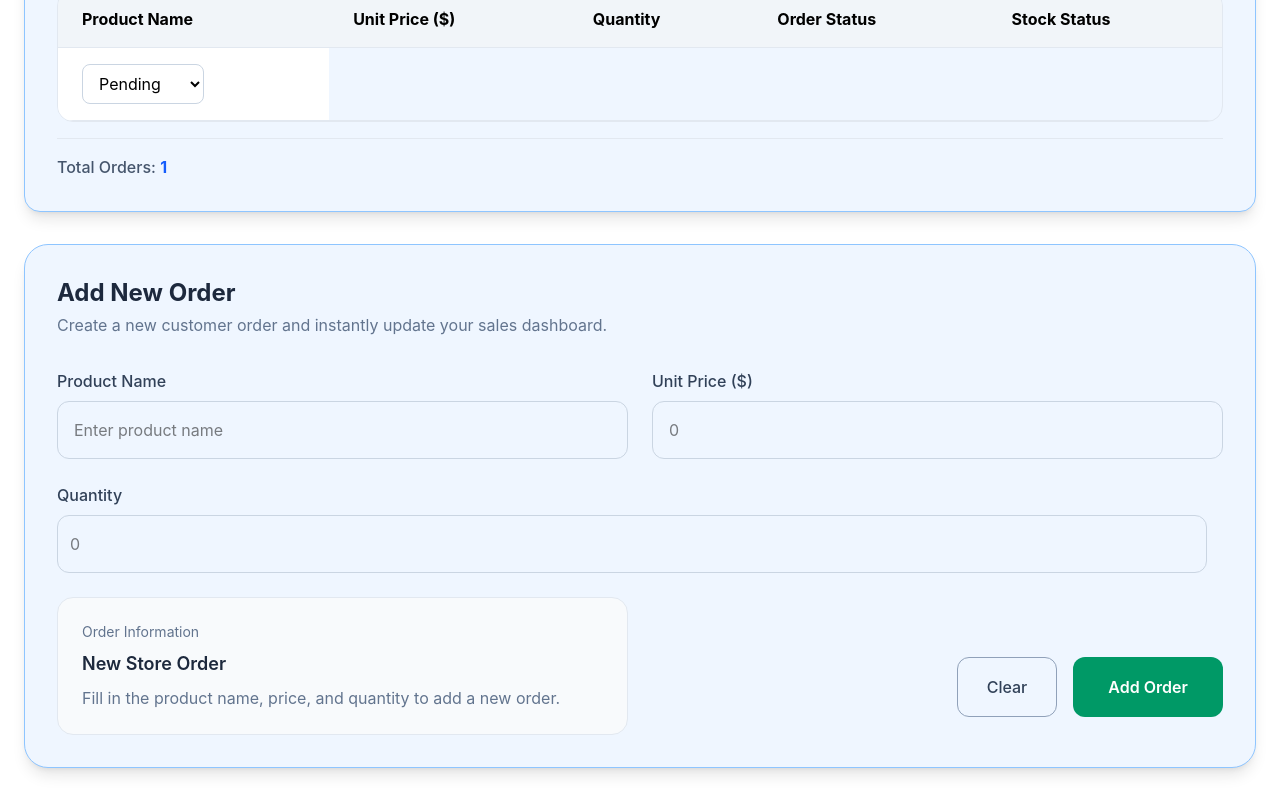
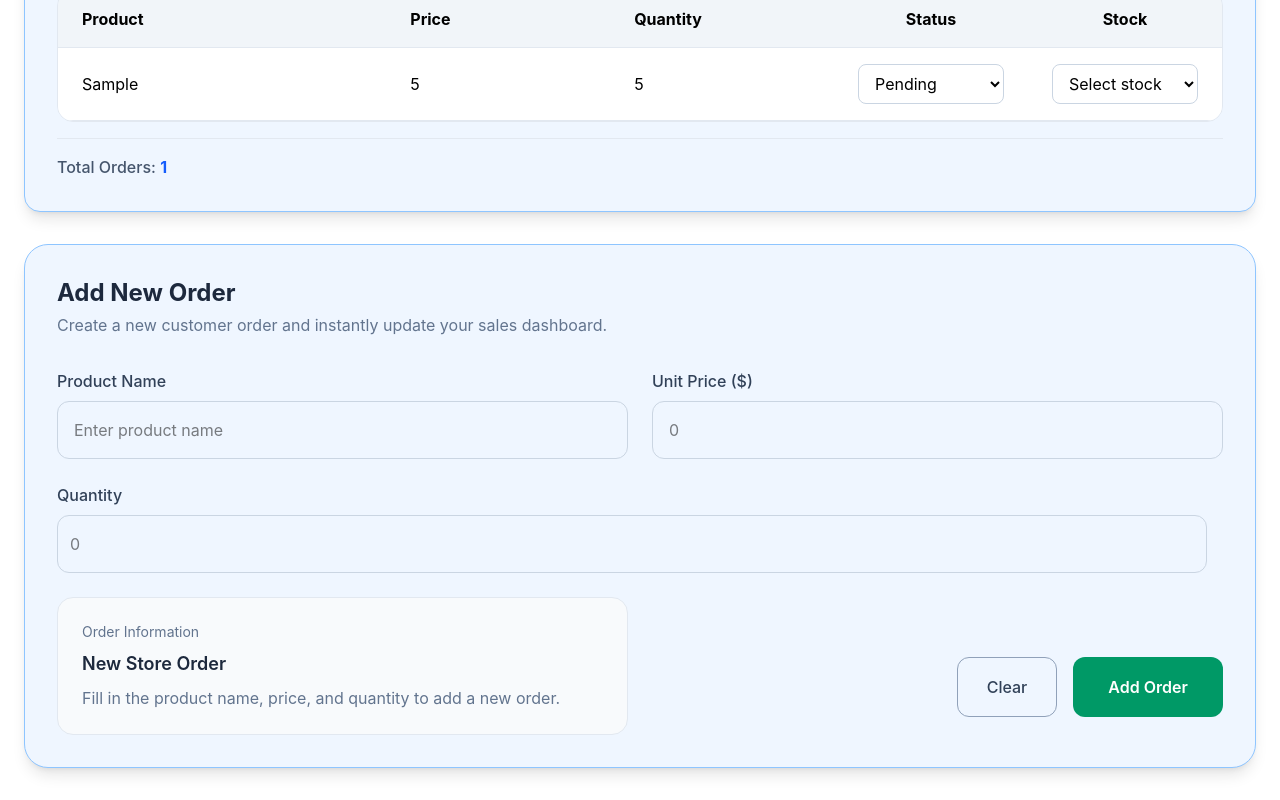
Before and after one commit to mahamatdev/Store-Sales, a React (Vite) app: page / in a window 1280 px wide. Both pictures are taken after typing "Sample", "5", "5" into the empty fields and a click on the button "Add Order". Shown: the part 784-1584 px from the top of the page. Built offline with nearby package versions, Linux system fonts and the light colour scheme.

Commit message:
corrections

```diff
--- a/src/components/dashboard/OrderControls.tsx
+++ b/src/components/dashboard/OrderControls.tsx
@@ -72,14 +72,14 @@ function OrderControls({h1, p1, label1, h2, p2, th1, th2, th3, th4, th5, td1, p3
 
      <div className="overflow-x-auto rounded-2xl border border-slate-200">
 
-      <table id="orders-table" className="orders-table w-full">
+      <table id="orders-table" className="orders-table w-full table-fixed border-collapse">
        <thead>
   <tr className="bg-slate-100 border-b border-slate-200">
-              <th id="product-header" className="text-left px-6 py-4">{th1}</th>
-              <th id="price-header" className="text-left px-6 py-4">{th2}</th>
-              <th id="quantity-header" className="text-left px-6 py-4">{th3}</th>
-              <th id="status-header" className="text-left px-6 py-4">{th4}</th>
-              <th id="stock-header" className="text-left px-6 py-4">{th5}</th>
+    <th className="w-[22%] text-left px-6 py-4">Product</th>
+    <th className="w-[15%] text-left px-6 py-4">Price</th>
+    <th className="w-[15%] text-left px-6 py-4">Quantity</th>
+    <th className="w-[13%] text-center px-6 py-4">Status</th>
+    <th className="w-[13%] text-center px-6 py-4">Stock</th>
   </tr>
 </thead>
 
@@ -93,8 +93,19 @@ function OrderControls({h1, p1, label1, h2, p2, th1, th2, th3, th4, th5, td1, p3
   ) : (
     orders.map((order) => (
       <tr key={order.id} className="border-b border-slate-200">
+        <td className="w-[22%] px-6 py-4 text-left">
+          {order.product}
+        </td>
 
-        <td className="px-6 py-4">
+        <td className="w-[15%] px-6 py-4 text-left">
+          {order.price}
+        </td>
+
+        <td className="w-[15%] px-6 py-4 text-left">
+          {order.quantity}
+        </td>
+
+        <td className="w-[24%] px-6 py-4 text-center">
           <select
             value={order.status ?? "Pending"}
             onChange={(event) =>
@@ -103,7 +114,7 @@ function OrderControls({h1, p1, label1, h2, p2, th1, th2, th3, th4, th5, td1, p3
                 event.target.value as OrderStatus
               )
             }
-    className="border border-slate-300 rounded-lg px-3 py-2"
+            className="w-full max-w-[180px] border border-slate-300 rounded-lg px-3 py-2"
           >
             <option value="Pending">Pending</option>
             <option value="Shipped">Shipped</option>
@@ -111,10 +122,29 @@ function OrderControls({h1, p1, label1, h2, p2, th1, th2, th3, th4, th5, td1, p3
             <option value="Cancelled">Cancelled</option>
           </select>
         </td>
+
+        <td className="w-[24%] px-6 py-4 text-left">
+          <select
+            value={
+              order.inStock === undefined
+                ? ""
+                : order.inStock ? "true" : "false"
+            }
+            onChange={(event) =>
+              updateStock(order.id, event.target.value === "true")
+            }
+            className="w-full max-w-[180px] border border-slate-300 rounded-lg px-3 py-2"
+          >
+            <option value="">Select stock</option>
+            <option value="true">In Stock</option>
+            <option value="false">Out of Stock</option>
+          </select>
+        </td>
       </tr>
     ))
   )}
 </tbody>
+
 
       </table>
 
```
Lines whose indentation alone changed are shown as unchanged.
